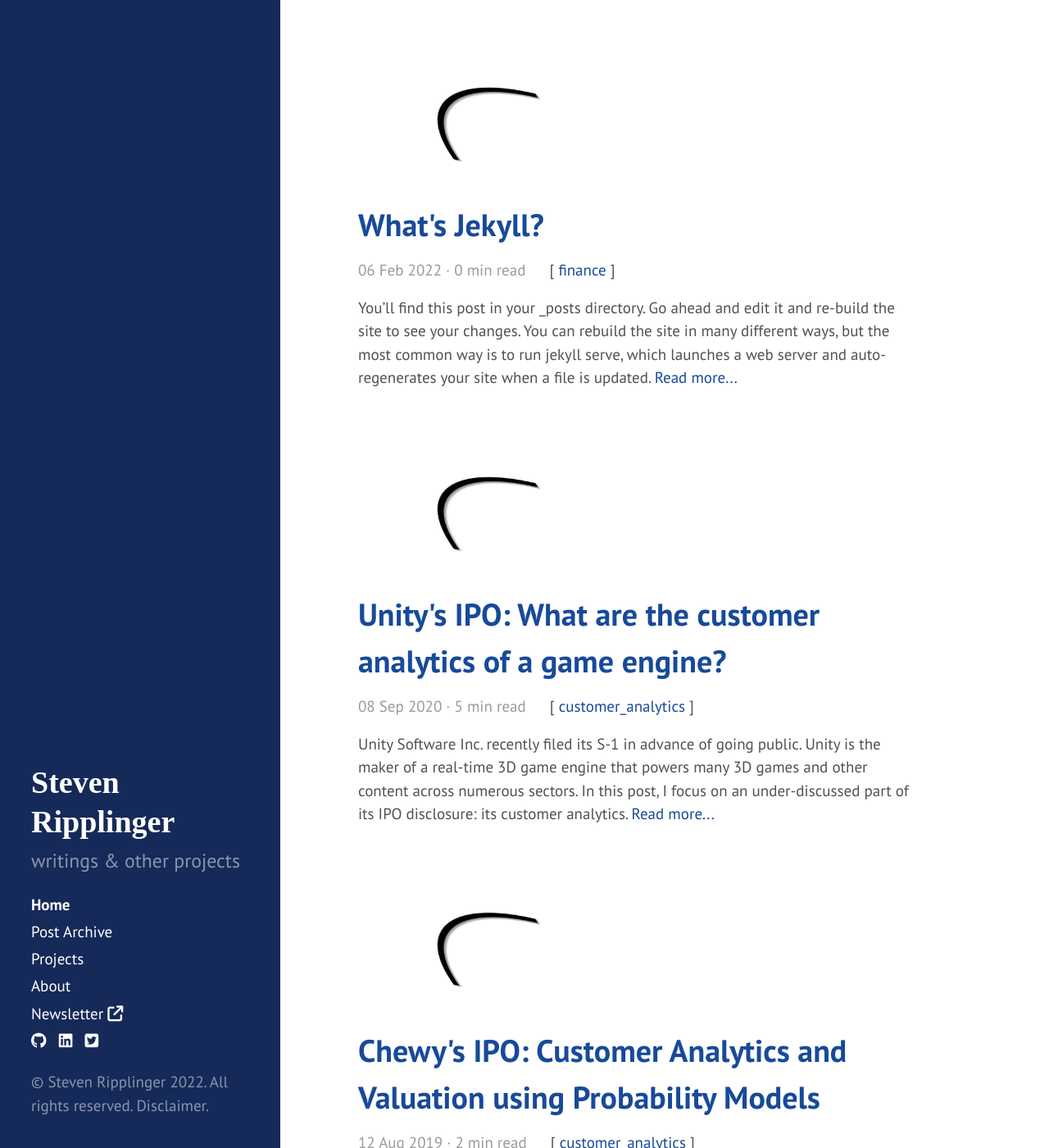
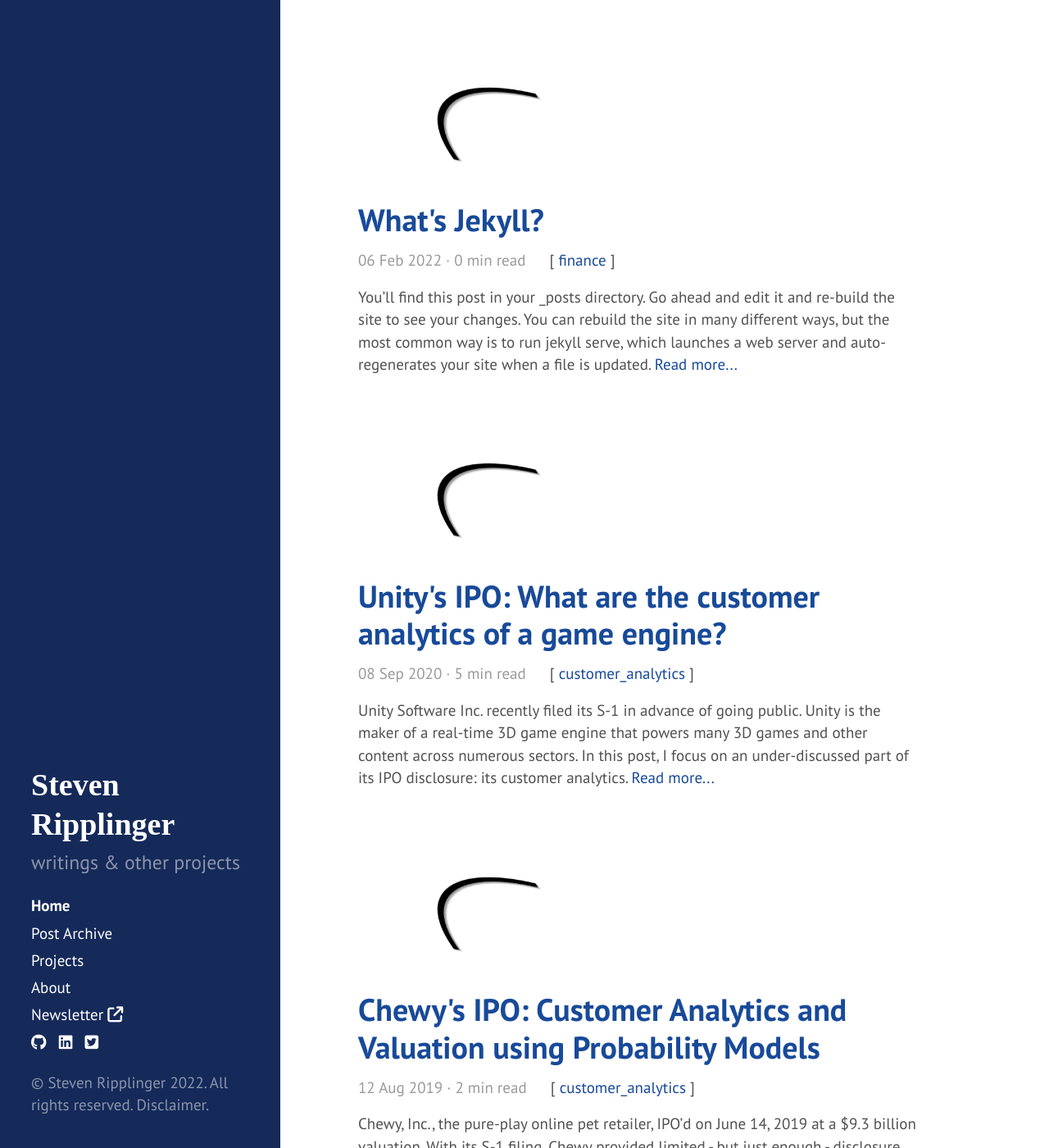
Before and after one commit to sripplin/website, a Jekyll site: the page built from index.html, in a window 1280 px wide and 1400 px high. Shown: the whole window at 82% size. Built offline with Jekyll 4.4.1, drawn with Linux system fonts in a browser that asks for light colours; nearby versions of some CDN libraries; the list of posts is cut into pages by our own code.

Commit message:
chewy and unity drafts

```diff
--- a/css/hyde.css
+++ b/css/hyde.css
@@ -36,7 +36,7 @@ html {
 }
 @media (min-width: 48em) {
   html {
-    font-size: 16px;
+    font-size: 15px;
   }
 }
 @media (min-width: 58em) {
--- a/css/poole.css
+++ b/css/poole.css
@@ -49,8 +49,8 @@ body {
 
 html {
   font-family: "Helvetica Neue", Helvetica, Arial, sans-serif;
-  font-size: 16px;
-  line-height: 1.5;
+  font-size: 15px;
+  line-height: 1.45;
 }
 @media (min-width: 38em) {
   html {
@@ -83,7 +83,7 @@ a:focus {
 h1, h2, h3, h4, h5, h6 {
   margin-bottom: .5rem;
   font-weight: bold;
-  line-height: 1.5;
+  line-height: 1.4;
   color: #313131;
   text-rendering: optimizeLegibility;
 }
@@ -342,13 +342,14 @@ tbody tr:nth-child(odd) th {
 }
 .page-title,
 .post-title {
+  line-height: 1.2;
   margin-top: 0;
 }
 
 /* Meta data lines below post title */
 .post-subtitle {
   display: block;
-  margin-top: -0.8rem;
+  margin-top: -0.5rem;
   margin-bottom: -0.5rem;
   color: #6e6e6f;
 }
```
